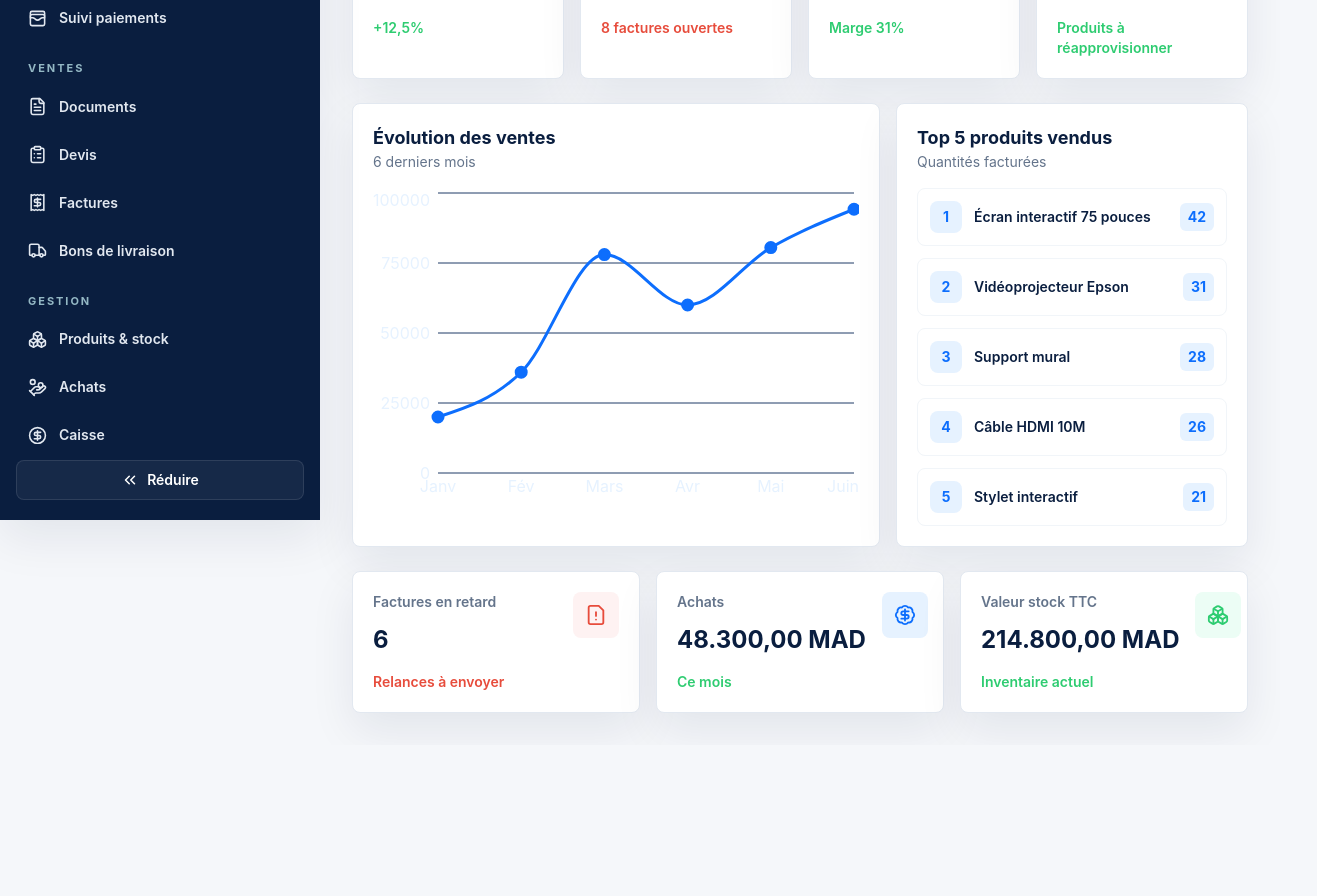
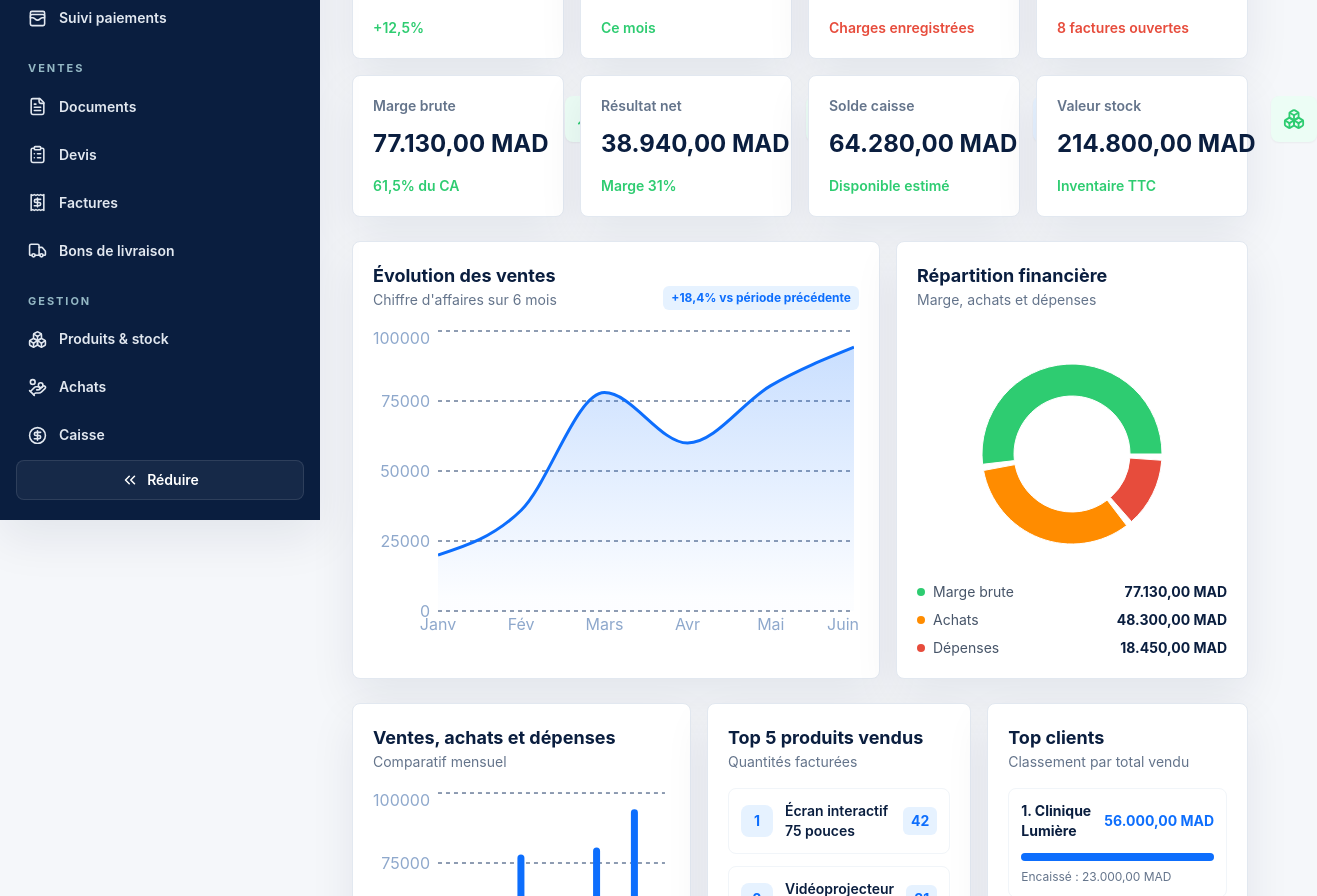
Before and after one commit to montasirhachimi-alt/Facturation-site-codex, a Next.js app: page /dashboard in a window 1280 px wide. Shown: the part 280-1176 px from the top of the page, 1317 px wide, since content can reach past the window. Before the commit the page ends 1025 px from the top, so only its background shows below. Built offline with nearby package versions, Linux system fonts and the light colour scheme.

Commit message:
Improve dashboard analytics

```diff
--- a/src/app/(erp)/dashboard/page.tsx
+++ b/src/app/(erp)/dashboard/page.tsx
@@ -1,8 +1,18 @@
-import { Activity, BadgeDollarSign, Boxes, FileWarning, WalletCards } from "lucide-react";
+import {
+  BadgeDollarSign,
+  Banknote,
+  Boxes,
+  FileWarning,
+  HandCoins,
+  TriangleAlert,
+  ReceiptText,
+  TrendingUp,
+  WalletCards
+} from "lucide-react";
 import { StatCard } from "@/components/stat-card";
-import { SalesChart } from "@/components/sales-chart";
 import { ProductRanking } from "@/components/product-ranking";
 import { SectionHeader } from "@/components/section-header";
+import { FinanceBarsChart, MarginDonutChart, SalesEvolutionChart, TopClientsPanel } from "@/components/dashboard-widgets";
 import { dashboardStats } from "@/lib/demo-data";
 import { formatCurrency } from "@/lib/format";
 
@@ -23,6 +33,20 @@ export default function DashboardPage() {
           tone="blue"
         />
         <StatCard
+          icon={HandCoins}
+          label="Achats"
+          value={formatCurrency(dashboardStats.purchases)}
+          detail="Ce mois"
+          tone="orange"
+        />
+        <StatCard
+          icon={ReceiptText}
+          label="Dépenses"
+          value={formatCurrency(dashboardStats.expenses)}
+          detail="Charges enregistrées"
+          tone="red"
+        />
+        <StatCard
           icon={WalletCards}
           label="Reste à encaisser"
           value={formatCurrency(dashboardStats.outstanding)}
@@ -30,29 +54,62 @@ export default function DashboardPage() {
           tone="red"
         />
         <StatCard
-          icon={Activity}
+          icon={TrendingUp}
+          label="Marge brute"
+          value={formatCurrency(dashboardStats.grossMargin)}
+          trend="61,5% du CA"
+          tone="green"
+        />
+        <StatCard
+          icon={Banknote}
           label="Résultat net"
           value={formatCurrency(dashboardStats.netResult)}
           trend="Marge 31%"
           tone="green"
         />
         <StatCard
+          icon={WalletCards}
+          label="Solde caisse"
+          value={formatCurrency(dashboardStats.cashBalance)}
+          detail="Disponible estimé"
+          tone="blue"
+        />
+        <StatCard
           icon={Boxes}
+          label="Valeur stock"
+          value={formatCurrency(dashboardStats.stockValue)}
+          detail="Inventaire TTC"
+          tone="green"
+        />
+      </div>
+
+      <div className="grid gap-4 xl:grid-cols-[1.5fr_1fr]">
+        <SalesEvolutionChart />
+        <MarginDonutChart />
+      </div>
+
+      <div className="grid gap-4 xl:grid-cols-[1.3fr_1fr_1fr]">
+        <FinanceBarsChart />
+        <ProductRanking />
+        <TopClientsPanel />
+      </div>
+
+      <div className="grid gap-4 md:grid-cols-2">
+        <StatCard
+          icon={FileWarning}
+          label="Factures en retard"
+          value={dashboardStats.overdueInvoices.toString()}
+          detail="Relances à envoyer"
+          tone="red"
+        />
+        <StatCard
+          icon={TriangleAlert}
           label="Stock critique"
           value={dashboardStats.criticalStock.toString()}
           detail="Produits à réapprovisionner"
           tone="orange"
         />
       </div>
-      <div className="grid gap-4 xl:grid-cols-[1.5fr_1fr]">
-        <SalesChart />
-        <ProductRanking />
-      </div>
-      <div className="grid gap-4 md:grid-cols-3">
-        <StatCard icon={FileWarning} label="Factures en retard" value="6" detail="Relances à envoyer" tone="red" />
-        <StatCard icon={BadgeDollarSign} label="Achats" value={formatCurrency(48300)} detail="Ce mois" tone="blue" />
-        <StatCard icon={Boxes} label="Valeur stock TTC" value={formatCurrency(214800)} detail="Inventaire actuel" tone="green" />
-      </div>
     </div>
   );
 }
--- /dev/null
+++ b/src/components/dashboard-widgets.tsx
@@ -0,0 +1,158 @@
+"use client";
+
+import {
+  Area,
+  AreaChart,
+  Bar,
+  BarChart,
+  CartesianGrid,
+  Cell,
+  Pie,
+  PieChart,
+  ResponsiveContainer,
+  Tooltip,
+  XAxis,
+  YAxis
+} from "recharts";
+import { salesSeries, topClients } from "@/lib/demo-data";
+import { formatCurrency } from "@/lib/format";
+
+const chartText = "#8EA8CC";
+
+export function SalesEvolutionChart() {
+  return (
+    <section className="rounded-lg border border-slate-200 bg-white p-5 shadow-soft dark:border-hicotech-dark-border dark:bg-hicotech-dark-card">
+      <div className="mb-4 flex flex-col gap-1 sm:flex-row sm:items-end sm:justify-between">
+        <div>
+          <h2 className="font-display text-lg font-bold text-hicotech-navy dark:text-white">
+            Évolution des ventes
+          </h2>
+          <p className="text-sm text-slate-500 dark:text-slate-300">Chiffre d&apos;affaires sur 6 mois</p>
+        </div>
+        <span className="rounded-md bg-hicotech-sky px-2 py-1 text-xs font-bold text-hicotech-blue">
+          +18,4% vs période précédente
+        </span>
+      </div>
+      <div className="h-80">
+        <ResponsiveContainer width="100%" height="100%">
+          <AreaChart data={salesSeries}>
+            <defs>
+              <linearGradient id="salesFill" x1="0" x2="0" y1="0" y2="1">
+                <stop offset="5%" stopColor="#0D6EFD" stopOpacity={0.35} />
+                <stop offset="95%" stopColor="#0D6EFD" stopOpacity={0.02} />
+              </linearGradient>
+            </defs>
+            <CartesianGrid stroke="#1E3A66" strokeDasharray="4 4" vertical={false} />
+            <XAxis dataKey="month" tickLine={false} axisLine={false} tick={{ fill: chartText }} />
+            <YAxis tickLine={false} axisLine={false} tick={{ fill: chartText }} />
+            <Tooltip formatter={(value) => [formatCurrency(Number(value)), "Ventes"]} />
+            <Area type="monotone" dataKey="sales" stroke="#0D6EFD" strokeWidth={3} fill="url(#salesFill)" />
+          </AreaChart>
+        </ResponsiveContainer>
+      </div>
+    </section>
+  );
+}
+
+export function FinanceBarsChart() {
+  return (
+    <section className="rounded-lg border border-slate-200 bg-white p-5 shadow-soft dark:border-hicotech-dark-border dark:bg-hicotech-dark-card">
+      <div className="mb-4">
+        <h2 className="font-display text-lg font-bold text-hicotech-navy dark:text-white">
+          Ventes, achats et dépenses
+        </h2>
+        <p className="text-sm text-slate-500 dark:text-slate-300">Comparatif mensuel</p>
+      </div>
+      <div className="h-80">
+        <ResponsiveContainer width="100%" height="100%">
+          <BarChart data={salesSeries}>
+            <CartesianGrid stroke="#1E3A66" strokeDasharray="4 4" vertical={false} />
+            <XAxis dataKey="month" tickLine={false} axisLine={false} tick={{ fill: chartText }} />
+            <YAxis tickLine={false} axisLine={false} tick={{ fill: chartText }} />
+            <Tooltip formatter={(value) => formatCurrency(Number(value))} />
+            <Bar dataKey="sales" name="Ventes" fill="#0D6EFD" radius={[6, 6, 0, 0]} />
+            <Bar dataKey="purchases" name="Achats" fill="#FF8C00" radius={[6, 6, 0, 0]} />
+            <Bar dataKey="expenses" name="Dépenses" fill="#E74C3C" radius={[6, 6, 0, 0]} />
+          </BarChart>
+        </ResponsiveContainer>
+      </div>
+    </section>
+  );
+}
+
+export function MarginDonutChart() {
+  const data = [
+    { name: "Marge brute", value: 77130, color: "#2ECC71" },
+    { name: "Achats", value: 48300, color: "#FF8C00" },
+    { name: "Dépenses", value: 18450, color: "#E74C3C" }
+  ];
+
+  return (
+    <section className="rounded-lg border border-slate-200 bg-white p-5 shadow-soft dark:border-hicotech-dark-border dark:bg-hicotech-dark-card">
+      <div className="mb-4">
+        <h2 className="font-display text-lg font-bold text-hicotech-navy dark:text-white">
+          Répartition financière
+        </h2>
+        <p className="text-sm text-slate-500 dark:text-slate-300">Marge, achats et dépenses</p>
+      </div>
+      <div className="h-64">
+        <ResponsiveContainer width="100%" height="100%">
+          <PieChart>
+            <Pie data={data} dataKey="value" innerRadius={58} outerRadius={90} paddingAngle={4}>
+              {data.map((entry) => (
+                <Cell key={entry.name} fill={entry.color} />
+              ))}
+            </Pie>
+            <Tooltip formatter={(value) => formatCurrency(Number(value))} />
+          </PieChart>
+        </ResponsiveContainer>
+      </div>
+      <div className="grid gap-2">
+        {data.map((item) => (
+          <div key={item.name} className="flex items-center justify-between text-sm">
+            <span className="flex items-center gap-2 text-slate-600 dark:text-slate-300">
+              <span className="size-2 rounded-full" style={{ backgroundColor: item.color }} />
+              {item.name}
+            </span>
+            <strong className="text-hicotech-navy dark:text-white">{formatCurrency(item.value)}</strong>
+          </div>
+        ))}
+      </div>
+    </section>
+  );
+}
+
+export function TopClientsPanel() {
+  return (
+    <section className="rounded-lg border border-slate-200 bg-white p-5 shadow-soft dark:border-hicotech-dark-border dark:bg-hicotech-dark-card">
+      <div className="mb-4">
+        <h2 className="font-display text-lg font-bold text-hicotech-navy dark:text-white">
+          Top clients
+        </h2>
+        <p className="text-sm text-slate-500 dark:text-slate-300">Classement par total vendu</p>
+      </div>
+      <div className="space-y-3">
+        {topClients.map((client, index) => {
+          const ratio = Math.min(100, (client.total / topClients[0].total) * 100);
+
+          return (
+            <div key={client.company} className="rounded-lg border border-slate-100 p-3 dark:border-hicotech-dark-border dark:bg-hicotech-dark-page/40">
+              <div className="flex items-center justify-between gap-3 text-sm">
+                <span className="font-bold text-hicotech-navy dark:text-white">
+                  {index + 1}. {client.company}
+                </span>
+                <span className="font-bold text-hicotech-blue">{formatCurrency(client.total)}</span>
+              </div>
+              <div className="mt-3 h-2 rounded-full bg-hicotech-sky dark:bg-hicotech-dark-sidebar">
+                <div className="h-2 rounded-full bg-hicotech-blue" style={{ width: `${ratio}%` }} />
+              </div>
+              <p className="mt-2 text-xs text-slate-500 dark:text-slate-300">
+                Encaissé : {formatCurrency(client.paid)}
+              </p>
+            </div>
+          );
+        })}
+      </div>
+    </section>
+  );
+}
--- a/src/components/stat-card.tsx
+++ b/src/components/stat-card.tsx
@@ -19,7 +19,7 @@ const toneClasses = {
 
 export function StatCard({ icon: Icon, label, value, detail, trend, tone }: StatCardProps) {
   return (
-    <article className="rounded-lg border border-slate-200 bg-white p-5 shadow-soft dark:border-hicotech-dark-border dark:bg-hicotech-dark-card">
+    <article className="rounded-lg border border-slate-200 bg-white p-5 shadow-soft transition hover:-translate-y-0.5 hover:shadow-lg dark:border-hicotech-dark-border dark:bg-hicotech-dark-card">
       <div className="flex items-start justify-between gap-4">
         <div>
           <p className="text-sm font-semibold text-slate-500 dark:text-slate-300">{label}</p>
@@ -27,7 +27,7 @@ export function StatCard({ icon: Icon, label, value, detail, trend, tone }: Stat
             {value}
           </p>
         </div>
-        <div className={clsx("rounded-lg p-3", toneClasses[tone])}>
+        <div className={clsx("rounded-lg p-3 shadow-sm", toneClasses[tone])}>
           <Icon size={22} />
         </div>
       </div>
--- a/src/lib/demo-data.ts
+++ b/src/lib/demo-data.ts
@@ -2,18 +2,24 @@ import type { BusinessClient, ClientDocument, Invoice, Quote, SalesDocument, Sto
 
 export const dashboardStats = {
   revenue: 125430,
+  purchases: 48300,
+  expenses: 18450,
+  grossMargin: 77130,
   outstanding: 32850,
   netResult: 38940,
+  cashBalance: 64280,
+  stockValue: 214800,
+  overdueInvoices: 6,
   criticalStock: 12
 };
 
 export const salesSeries = [
-  { month: "Janv", sales: 20000 },
-  { month: "Fév", sales: 36000 },
-  { month: "Mars", sales: 78000 },
-  { month: "Avr", sales: 60000 },
-  { month: "Mai", sales: 80500 },
-  { month: "Juin", sales: 94200 }
+  { month: "Janv", sales: 20000, purchases: 9200, expenses: 5400 },
+  { month: "Fév", sales: 36000, purchases: 14200, expenses: 6900 },
+  { month: "Mars", sales: 78000, purchases: 31000, expenses: 11200 },
+  { month: "Avr", sales: 60000, purchases: 25500, expenses: 8800 },
+  { month: "Mai", sales: 80500, purchases: 33400, expenses: 12500 },
+  { month: "Juin", sales: 94200, purchases: 38600, expenses: 14600 }
 ];
 
 export const productsRanking = [
@@ -22,6 +28,14 @@ export const productsRanking = [
   { name: "Support mural", quantity: 28 },
   { name: "Câble HDMI 10M", quantity: 26 },
   { name: "Stylet interactif", quantity: 21 }
+];
+
+export const topClients = [
+  { company: "Clinique Lumière", total: 56000, paid: 23000 },
+  { company: "École Al Hikma", total: 39000, paid: 26150 },
+  { company: "Lycée Ibn Sina", total: 22400, paid: 22400 },
+  { company: "Entreprise Atlas", total: 20000, paid: 0 },
+  { company: "Groupe Noor", total: 3840, paid: 3840 }
 ];
 
 export const documents = [
```
